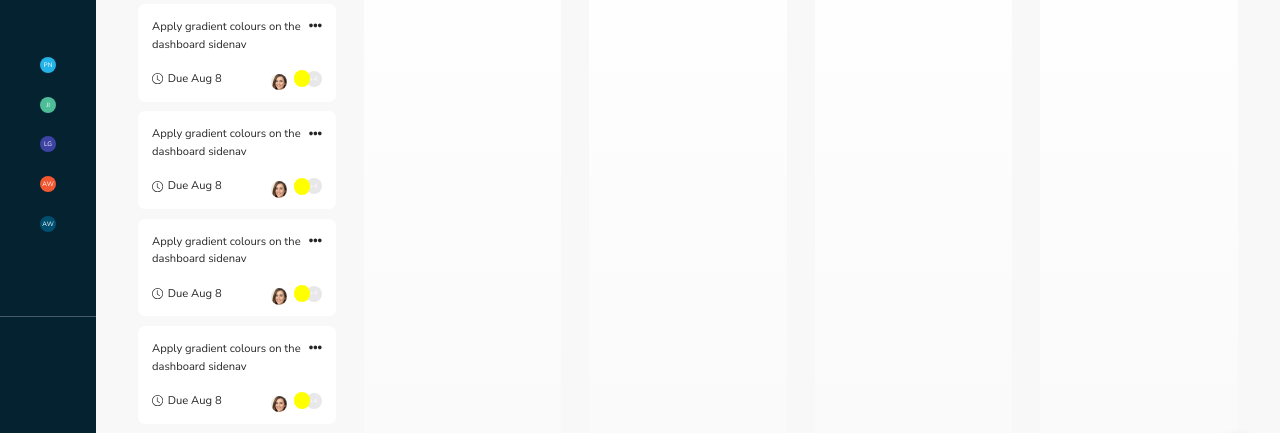
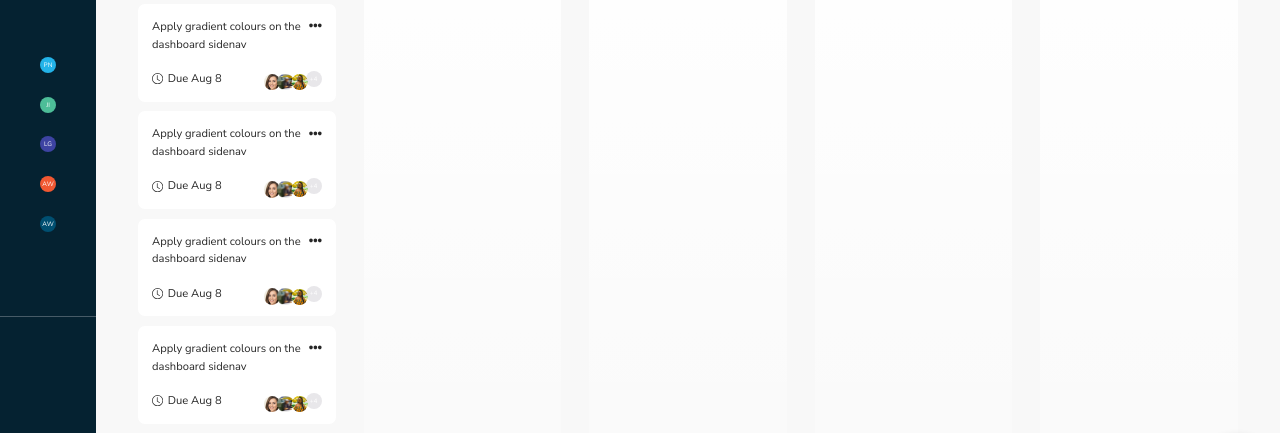
Before and after one commit to chuck-huey/code-task, a React (Create React App) app: page / in a window 1280 px wide. Shown: the part 363-796 px from the top of the page. Built offline with nearby package versions, Linux system fonts and the light colour scheme.

Commit message:
Adjust face pile styling

```diff
--- a/src/components/FacePile/index.tsx
+++ b/src/components/FacePile/index.tsx
@@ -2,26 +2,30 @@ import React from 'react';
 import styled from 'styled-components';
 
 import ellipse from '../../assets/images/ellipse.svg';
-import ellipse2 from '../../assets/images/Ellipse copy.svg';
+import ellipse2 from '../../assets/images/Ellipse.png';
+import ellipse3 from '../../assets/images/Ellipse copy.png';
 
 export function FacePile() {
   return (
-    <StyledFaceContainer className="container-circle-3">
+    <StyledFaceContainer>
       <span className="circle red">
         <img src={ellipse} alt="" />
       </span>
       <span className="circle blue">
         <img src={ellipse2} alt="" />
       </span>
-      <span className="circle yellow"></span>
+      <span className="circle yellow">
+        <img src={ellipse3} alt="" />
+      </span>
     </StyledFaceContainer>
   );
 }
 
 const StyledFaceContainer = styled.div`
-  width: 2.5em;
-  height: 1.2em;
+  width: 3em;
   position: relative;
+  display: flex;
+  align-items: center;
 
   .circle {
     width: 1.2em;
@@ -44,7 +48,6 @@ const StyledFaceContainer = styled.div`
   }
 
   .yellow {
-    background: yellow;
     left: 66%;
   }
 `;
```
Also changed, not shown: src/assets/images/Ellipse copy.png (added), src/assets/images/Ellipse.png (added).
